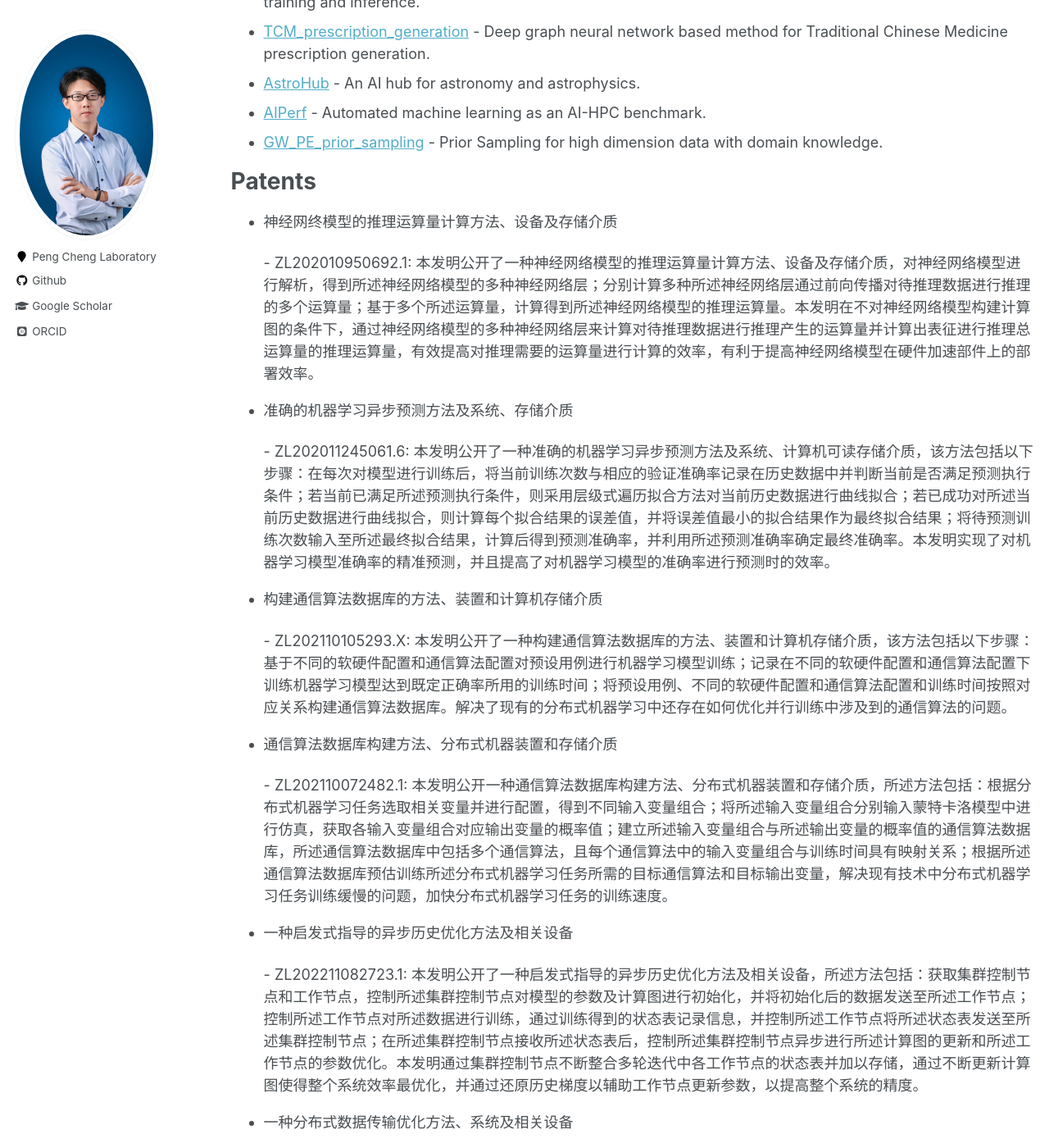
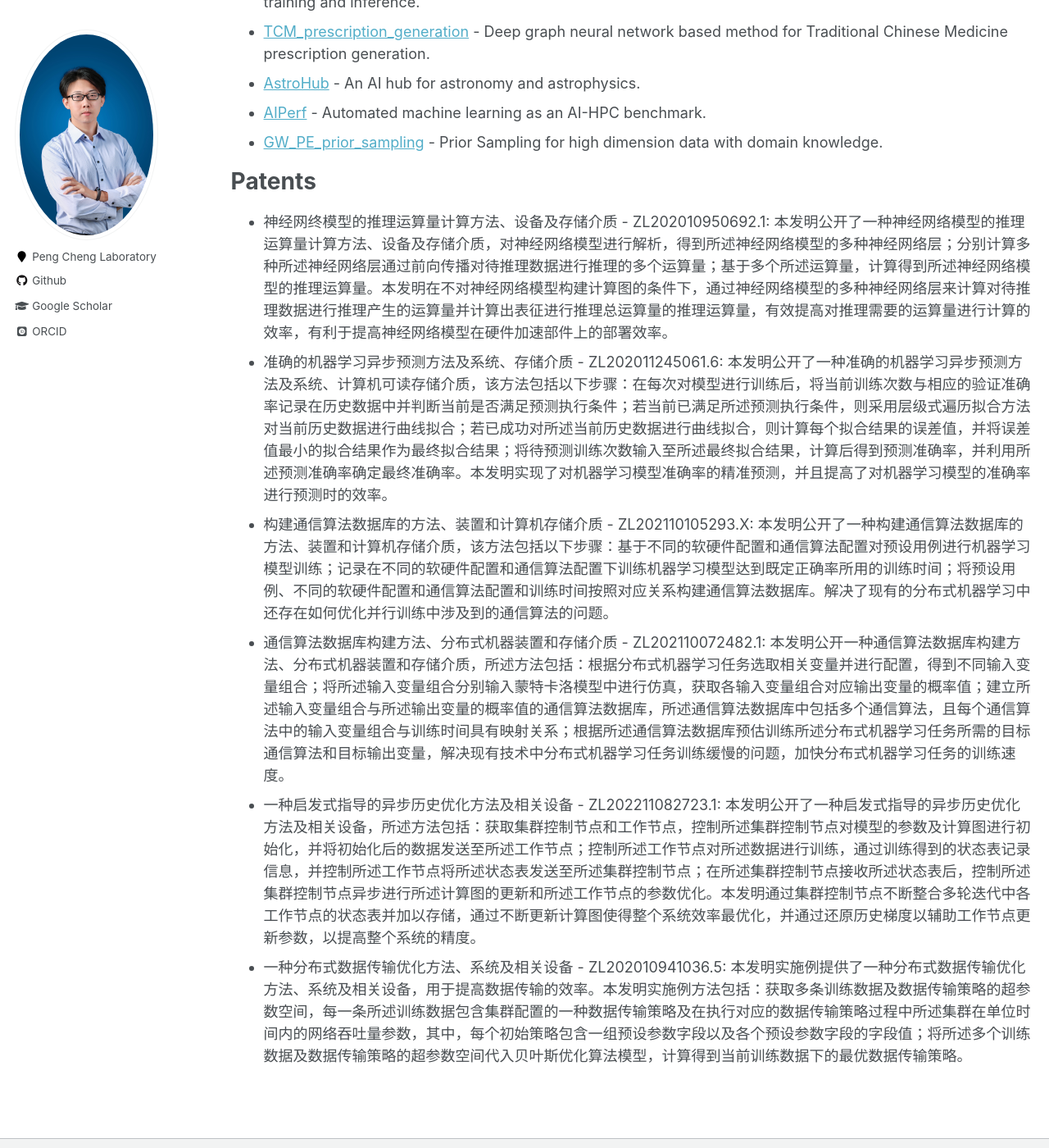
Before and after one commit to zhixiang-ren/zhixiang-ren.github.io, a Jekyll site: the page built from _pages/Software.html, in a window 1280 px wide and 1400 px high, scrolled down 753 px. Shown: the whole window at 82% size. Built offline with Jekyll 4.4.1, drawn with Linux system fonts in a browser that asks for light colours; some web fonts are replaced; some of the changed text lies outside the part shown.

Commit message:
Update Software.html

```diff
--- a/_pages/Software.html
+++ b/_pages/Software.html
@@ -60,22 +60,22 @@ author_profile: true
 <h1>Patents</h1>
 <ul>
   <li>
-      <p>神经网终模型的推理运算量计算方法、设备及存储介质</p> - ZL202010950692.1: 本发明公开了一种神经网络模型的推理运算量计算方法、设备及存储介质，对神经网络模型进行解析，得到所述神经网络模型的多种神经网络层；分别计算多种所述神经网络层通过前向传播对待推理数据进行推理的多个运算量；基于多个所述运算量，计算得到所述神经网络模型的推理运算量。本发明在不对神经网络模型构建计算图的条件下，通过神经网络模型的多种神经网络层来计算对待推理数据进行推理产生的运算量并计算出表征进行推理总运算量的推理运算量，有效提高对推理需要的运算量进行计算的效率，有利于提高神经网络模型在硬件加速部件上的部署效率。
+      神经网终模型的推理运算量计算方法、设备及存储介质 - ZL202010950692.1: 本发明公开了一种神经网络模型的推理运算量计算方法、设备及存储介质，对神经网络模型进行解析，得到所述神经网络模型的多种神经网络层；分别计算多种所述神经网络层通过前向传播对待推理数据进行推理的多个运算量；基于多个所述运算量，计算得到所述神经网络模型的推理运算量。本发明在不对神经网络模型构建计算图的条件下，通过神经网络模型的多种神经网络层来计算对待推理数据进行推理产生的运算量并计算出表征进行推理总运算量的推理运算量，有效提高对推理需要的运算量进行计算的效率，有利于提高神经网络模型在硬件加速部件上的部署效率。
   </li>
   <li>
-      <p>准确的机器学习异步预测方法及系统、存储介质</p> - ZL202011245061.6: 本发明公开了一种准确的机器学习异步预测方法及系统、计算机可读存储介质，该方法包括以下步骤：在每次对模型进行训练后，将当前训练次数与相应的验证准确率记录在历史数据中并判断当前是否满足预测执行条件；若当前已满足所述预测执行条件，则采用层级式遍历拟合方法对当前历史数据进行曲线拟合；若已成功对所述当前历史数据进行曲线拟合，则计算每个拟合结果的误差值，并将误差值最小的拟合结果作为最终拟合结果；将待预测训练次数输入至所述最终拟合结果，计算后得到预测准确率，并利用所述预测准确率确定最终准确率。本发明实现了对机器学习模型准确率的精准预测，并且提高了对机器学习模型的准确率进行预测时的效率。
+      准确的机器学习异步预测方法及系统、存储介质 - ZL202011245061.6: 本发明公开了一种准确的机器学习异步预测方法及系统、计算机可读存储介质，该方法包括以下步骤：在每次对模型进行训练后，将当前训练次数与相应的验证准确率记录在历史数据中并判断当前是否满足预测执行条件；若当前已满足所述预测执行条件，则采用层级式遍历拟合方法对当前历史数据进行曲线拟合；若已成功对所述当前历史数据进行曲线拟合，则计算每个拟合结果的误差值，并将误差值最小的拟合结果作为最终拟合结果；将待预测训练次数输入至所述最终拟合结果，计算后得到预测准确率，并利用所述预测准确率确定最终准确率。本发明实现了对机器学习模型准确率的精准预测，并且提高了对机器学习模型的准确率进行预测时的效率。
   </li>
   <li>
-      <p>构建通信算法数据库的方法、装置和计算机存储介质</p> - ZL202110105293.X: 本发明公开了一种构建通信算法数据库的方法、装置和计算机存储介质，该方法包括以下步骤：基于不同的软硬件配置和通信算法配置对预设用例进行机器学习模型训练；记录在不同的软硬件配置和通信算法配置下训练机器学习模型达到既定正确率所用的训练时间；将预设用例、不同的软硬件配置和通信算法配置和训练时间按照对应关系构建通信算法数据库。解决了现有的分布式机器学习中还存在如何优化并行训练中涉及到的通信算法的问题。
+      构建通信算法数据库的方法、装置和计算机存储介质 - ZL202110105293.X: 本发明公开了一种构建通信算法数据库的方法、装置和计算机存储介质，该方法包括以下步骤：基于不同的软硬件配置和通信算法配置对预设用例进行机器学习模型训练；记录在不同的软硬件配置和通信算法配置下训练机器学习模型达到既定正确率所用的训练时间；将预设用例、不同的软硬件配置和通信算法配置和训练时间按照对应关系构建通信算法数据库。解决了现有的分布式机器学习中还存在如何优化并行训练中涉及到的通信算法的问题。
   </li>
   <li>
-      <p>通信算法数据库构建方法、分布式机器装置和存储介质</p> - ZL202110072482.1: 本发明公开一种通信算法数据库构建方法、分布式机器装置和存储介质，所述方法包括：根据分布式机器学习任务选取相关变量并进行配置，得到不同输入变量组合；将所述输入变量组合分别输入蒙特卡洛模型中进行仿真，获取各输入变量组合对应输出变量的概率值；建立所述输入变量组合与所述输出变量的概率值的通信算法数据库，所述通信算法数据库中包括多个通信算法，且每个通信算法中的输入变量组合与训练时间具有映射关系；根据所述通信算法数据库预估训练所述分布式机器学习任务所需的目标通信算法和目标输出变量，解决现有技术中分布式机器学习任务训练缓慢的问题，加快分布式机器学习任务的训练速度。
+      通信算法数据库构建方法、分布式机器装置和存储介质 - ZL202110072482.1: 本发明公开一种通信算法数据库构建方法、分布式机器装置和存储介质，所述方法包括：根据分布式机器学习任务选取相关变量并进行配置，得到不同输入变量组合；将所述输入变量组合分别输入蒙特卡洛模型中进行仿真，获取各输入变量组合对应输出变量的概率值；建立所述输入变量组合与所述输出变量的概率值的通信算法数据库，所述通信算法数据库中包括多个通信算法，且每个通信算法中的输入变量组合与训练时间具有映射关系；根据所述通信算法数据库预估训练所述分布式机器学习任务所需的目标通信算法和目标输出变量，解决现有技术中分布式机器学习任务训练缓慢的问题，加快分布式机器学习任务的训练速度。
   </li>
   <li>
-      <p>一种启发式指导的异步历史优化方法及相关设备</p> - ZL202211082723.1: 本发明公开了一种启发式指导的异步历史优化方法及相关设备，所述方法包括：获取集群控制节点和工作节点，控制所述集群控制节点对模型的参数及计算图进行初始化，并将初始化后的数据发送至所述工作节点；控制所述工作节点对所述数据进行训练，通过训练得到的状态表记录信息，并控制所述工作节点将所述状态表发送至所述集群控制节点；在所述集群控制节点接收所述状态表后，控制所述集群控制节点异步进行所述计算图的更新和所述工作节点的参数优化。本发明通过集群控制节点不断整合多轮迭代中各工作节点的状态表并加以存储，通过不断更新计算图使得整个系统效率最优化，并通过还原历史梯度以辅助工作节点更新参数，以提高整个系统的精度。
+      一种启发式指导的异步历史优化方法及相关设备 - ZL202211082723.1: 本发明公开了一种启发式指导的异步历史优化方法及相关设备，所述方法包括：获取集群控制节点和工作节点，控制所述集群控制节点对模型的参数及计算图进行初始化，并将初始化后的数据发送至所述工作节点；控制所述工作节点对所述数据进行训练，通过训练得到的状态表记录信息，并控制所述工作节点将所述状态表发送至所述集群控制节点；在所述集群控制节点接收所述状态表后，控制所述集群控制节点异步进行所述计算图的更新和所述工作节点的参数优化。本发明通过集群控制节点不断整合多轮迭代中各工作节点的状态表并加以存储，通过不断更新计算图使得整个系统效率最优化，并通过还原历史梯度以辅助工作节点更新参数，以提高整个系统的精度。
   </li>
   <li>
-      <p>一种分布式数据传输优化方法、系统及相关设备</p> - ZL202010941036.5: 本发明实施例提供了一种分布式数据传输优化方法、系统及相关设备，用于提高数据传输的效率。本发明实施例方法包括：获取多条训练数据及数据传输策略的超参数空间，每一条所述训练数据包含集群配置的一种数据传输策略及在执行对应的数据传输策略过程中所述集群在单位时间内的网络吞吐量参数，其中，每个初始策略包含一组预设参数字段以及各个预设参数字段的字段值；将所述多个训练数据及数据传输策略的超参数空间代入贝叶斯优化算法模型，计算得到当前训练数据下的最优数据传输策略。
+      一种分布式数据传输优化方法、系统及相关设备 - ZL202010941036.5: 本发明实施例提供了一种分布式数据传输优化方法、系统及相关设备，用于提高数据传输的效率。本发明实施例方法包括：获取多条训练数据及数据传输策略的超参数空间，每一条所述训练数据包含集群配置的一种数据传输策略及在执行对应的数据传输策略过程中所述集群在单位时间内的网络吞吐量参数，其中，每个初始策略包含一组预设参数字段以及各个预设参数字段的字段值；将所述多个训练数据及数据传输策略的超参数空间代入贝叶斯优化算法模型，计算得到当前训练数据下的最优数据传输策略。
   </li>
 </ul>
 <!-- <ul>
```
